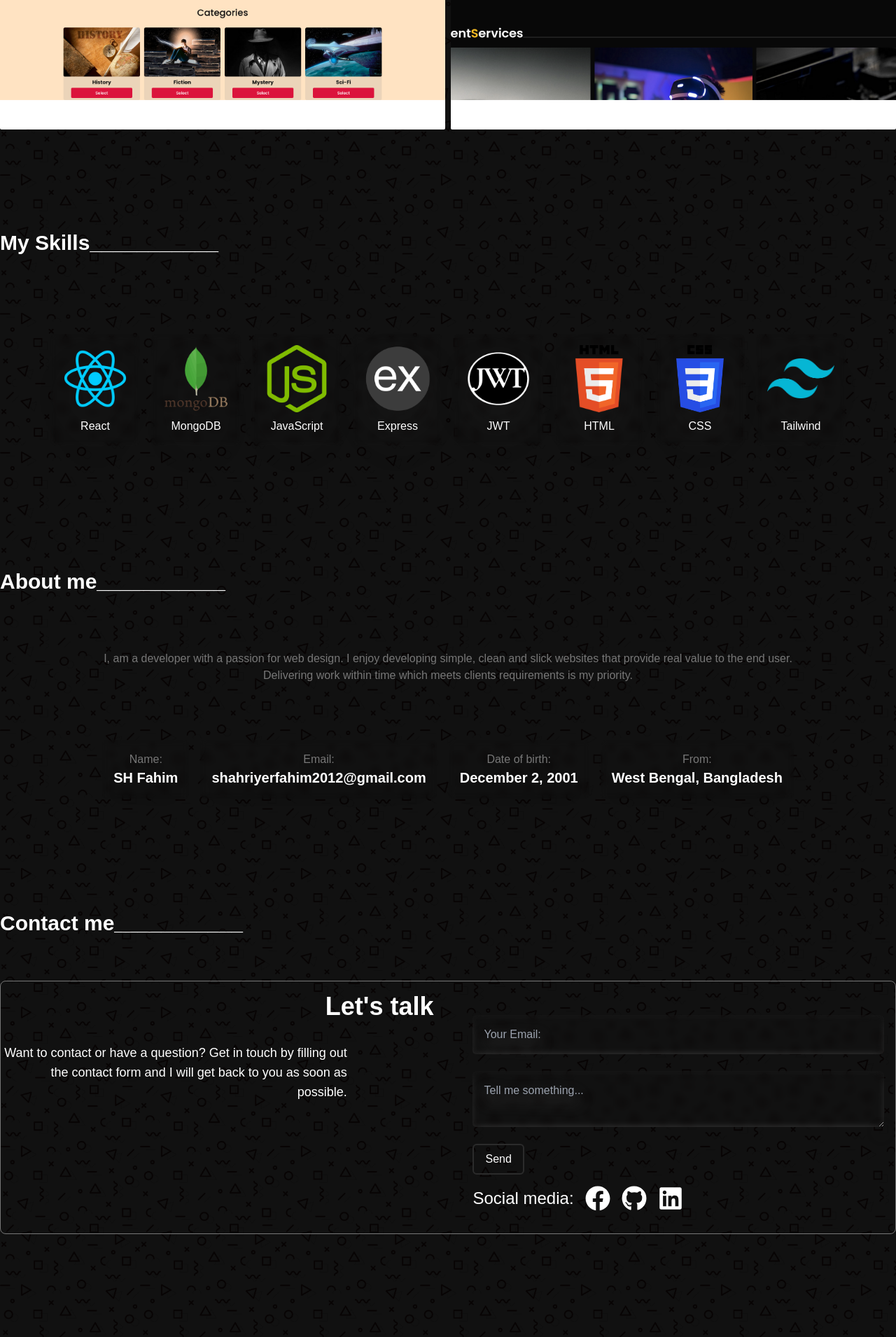
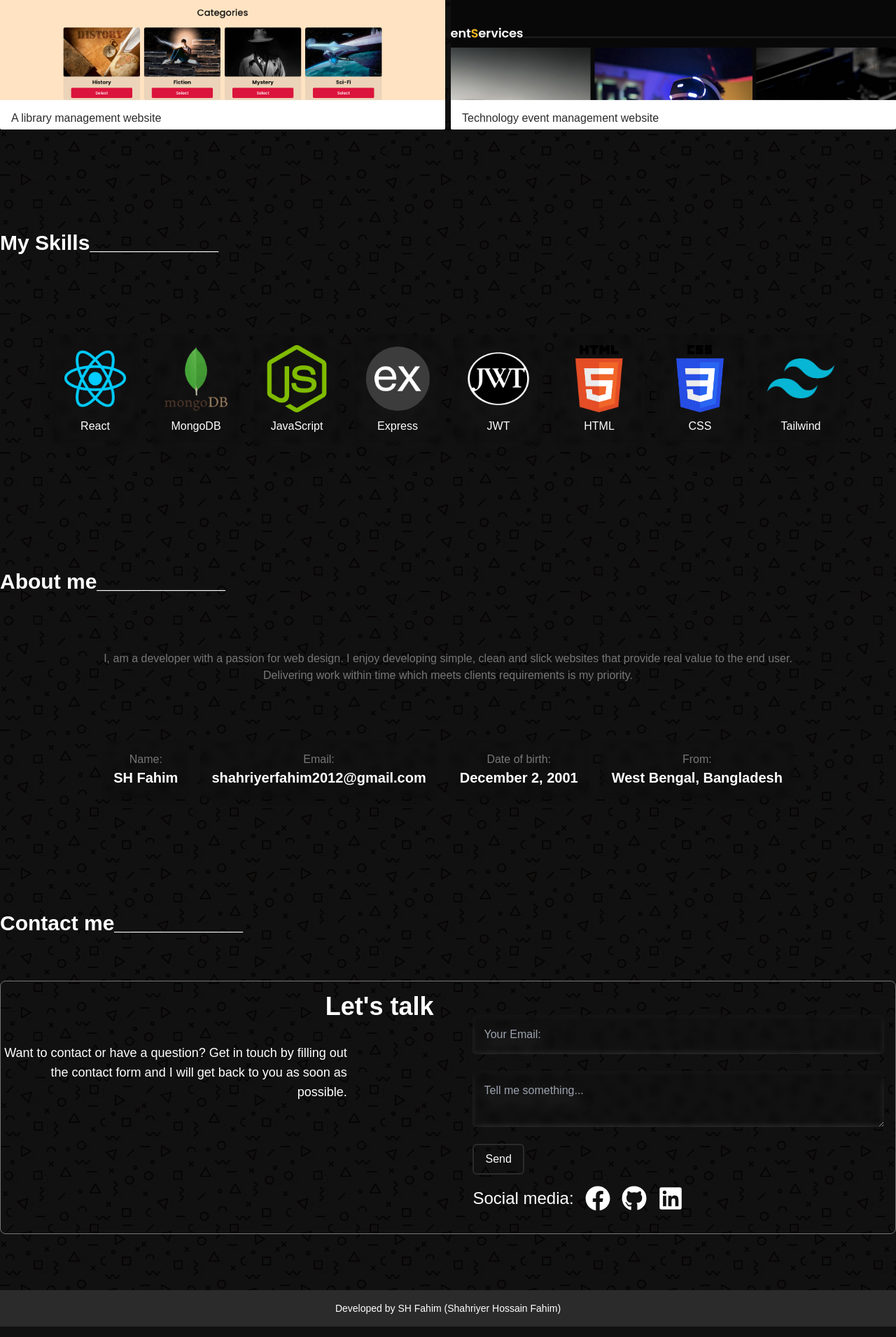
Before and after one commit to FAHIM-33/my-portfolio, a React (Vite) app: page / in a window 1280 px wide. Shown: the part 1230-3140 px from the top of the page at 70% size. Built offline with nearby package versions, Linux system fonts and the light colour scheme; a web font is replaced by a local one.

Commit message:
Footer added

```diff
--- /dev/null
+++ b/src/pages/Footer.jsx
@@ -0,0 +1,10 @@
+
+const Footer = () => {
+    return (
+        <footer className="bg-mid mt-20 text-center p-4 text-sm">
+            <p>Developed by SH Fahim (Shahriyer Hossain Fahim)</p>
+        </footer>
+    );
+};
+
+export default Footer;
--- a/src/pages/Home.jsx
+++ b/src/pages/Home.jsx
@@ -5,18 +5,20 @@ import 'aos/dist/aos.css';
 import Skills from "./Skills";
 import About from "./About";
 import Contact from "./Contact";
+import Footer from "./Footer";
 AOS.init();
 
 
 const Home = () => {
     return (
-        <div className="h-[4000px]">
+        <div className="">
             <Banner></Banner>
             {/* <div className="py-[1000px]"></div> */}
             <Porjects></Porjects>
             <Skills></Skills>
             <About></About>
             <Contact></Contact>
+            <Footer></Footer>
         </div>
     );
 };
--- a/src/pages/Porjects.jsx
+++ b/src/pages/Porjects.jsx
@@ -13,7 +13,7 @@ const Porjects = () => {
     }, [])
 
     return (
-        <section className="cont" >
+        <section className="cont " >
             <SecHead text='My Projects'></SecHead>
             <div className="grid grid-cols-2 gap-2" id="projects" data-aos='slide-left'>
                 {
@@ -25,7 +25,7 @@ const Porjects = () => {
                                 <img src={obj.img} alt="borken image" />
                             </figure>
                         </a>
-                        <div className="bg-white pl-4">
+                        <div className="text-mid bg-white pl-4">
                             <h3 className="text-xl opacity-0 duration-200 font-semibold">{obj.name}</h3>
                             <p className="py-1">{obj.details}</p>
                         </div>
```
